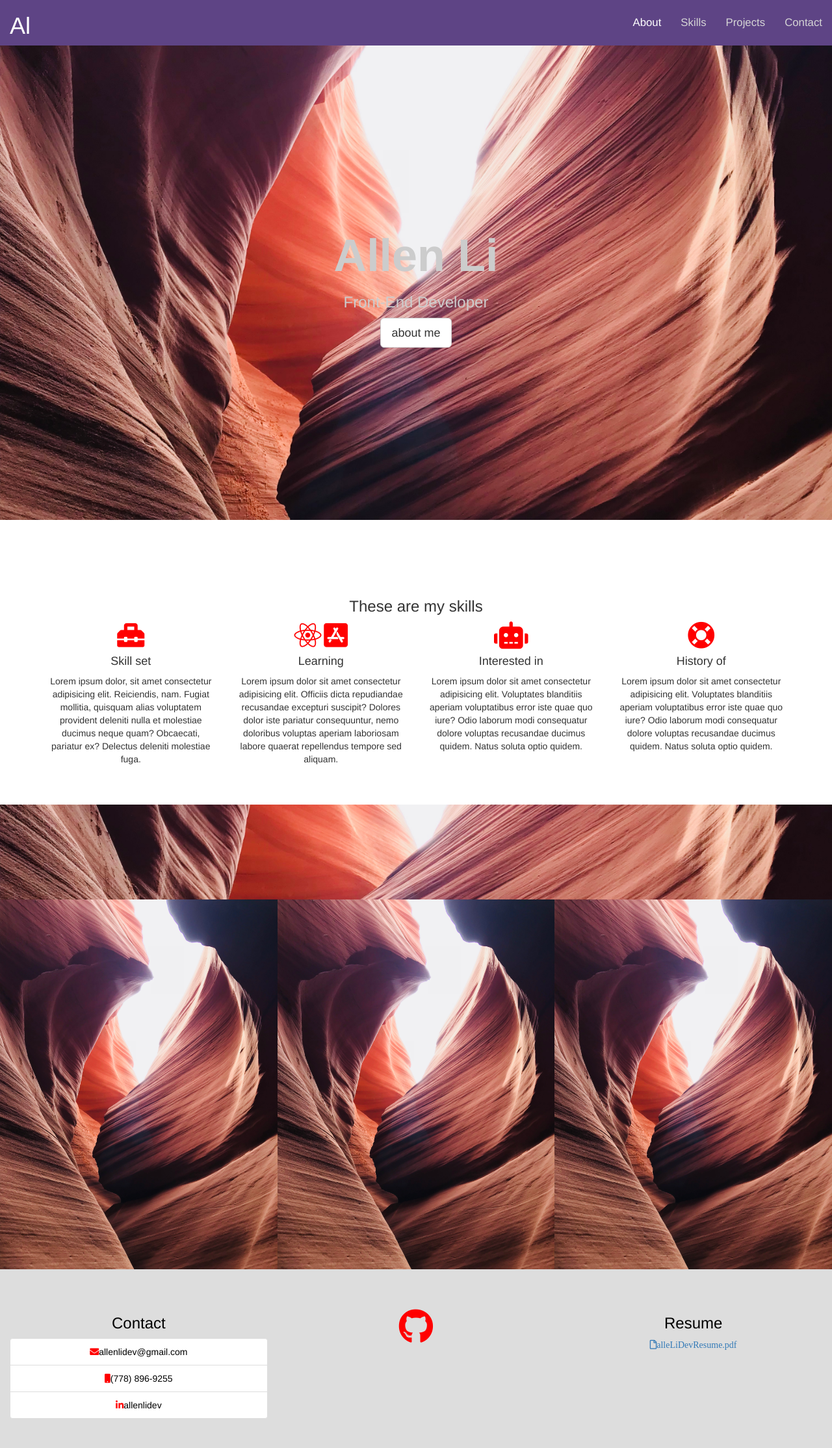
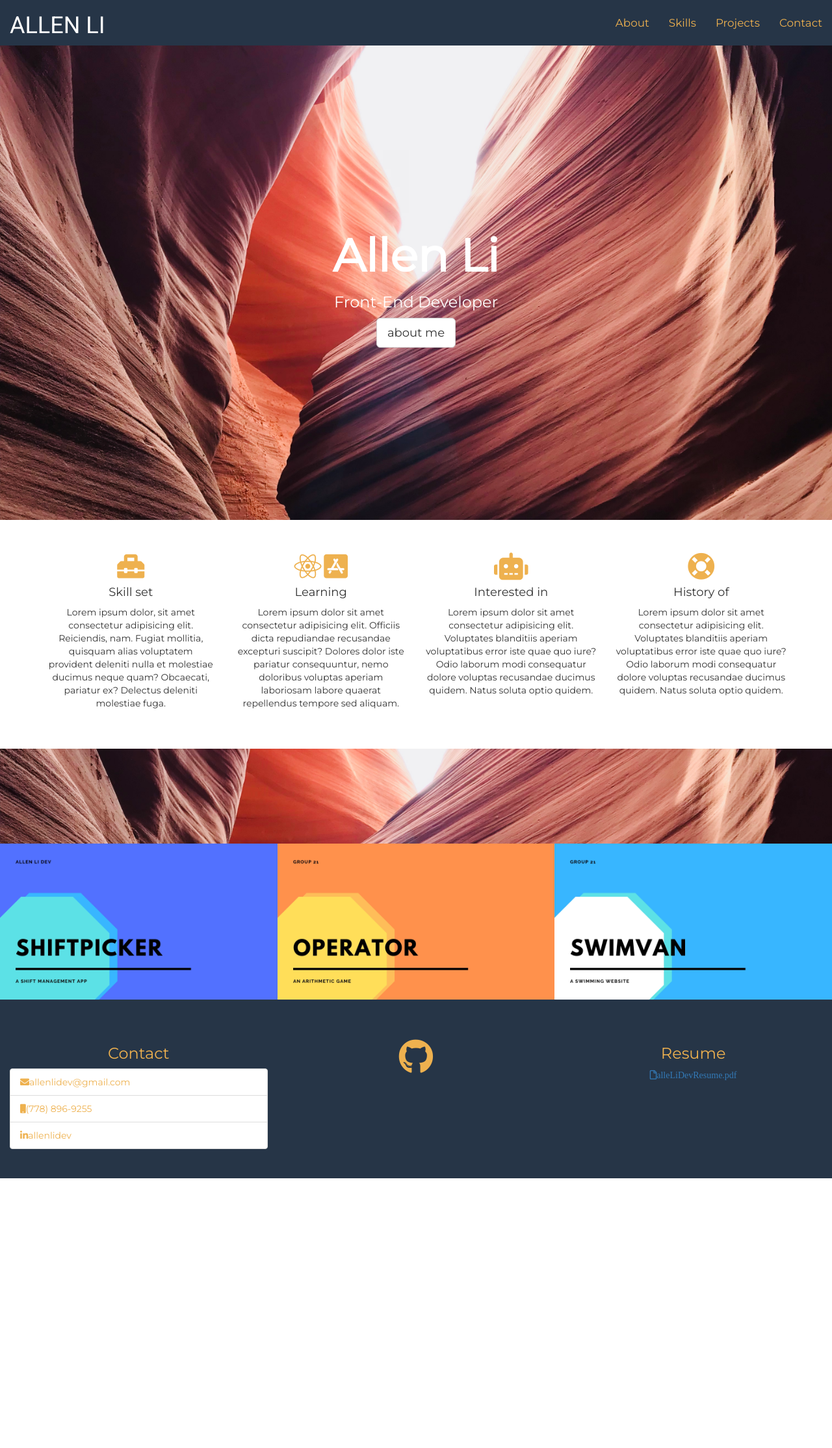
Before and after one commit to AllenLiDev/allenlidev.github.io, a PHP site: page / in a window 1280 px wide. Shown: the whole page at 65% size. After the commit the page ends 1813 px from the top, so only its background shows below. Run offline with PHP 8.4, Linux system fonts and the light colour scheme; some libraries are stand-ins or nearby versions.

Commit message:
added pictures for project sections that are format to the corrects size. added color theme to match that similar of resume

```diff
--- a/assets/css/index.css
+++ b/assets/css/index.css
@@ -1,3 +1,9 @@
+
+/* GOOGLE FONTS */
+@import url('https://fonts.googleapis.com/css?family=Roboto');
+@import url('https://fonts.googleapis.com/css?family=Montserrat');
+
+/* STYLING */
 html {
     height: 100%;
 }
@@ -5,13 +11,14 @@ html {
 body {
     height: 100%;
     padding-top: 70px;
+    font-family: 'Montserrat', sans-serif;
 }
 
 .navbar {
     margin-bottom: 0;
     border-radius: 0;
-    background-color: #5E4485;
-    color: #FFF;
+    background-color: #263547;
+    color: #EEB14F;
     padding: 10px 0;
     font-size: 1.2em;
     border: 0;
@@ -21,17 +28,18 @@ body {
     float: left;
     vertical-align: middle;
     transform: translateY(-50%);
+    font-family: 'Roboto', sans-serif;
 }
 
 .navbar-inverse .navbar-nav .active a,
 .navbar-inverse .navbar-nav .active a:focus,
 .navbar-inverse .navbar-nav .active a:hover {
-    color: #FFF;
-    background-color: #5E4485;
+    color: #EEB14F;
+    background-color: #263547;
 }
 
 .navbar-inverse .navbar-nav li a {
-   color: #D5D5D5;
+   color: #EEB14F;
 }
 
 #about {
@@ -44,7 +52,6 @@ body {
 }
 
 #skills {
-    margin-top: 50px;
     text-align: center;
     padding: 50px 0;
 }
@@ -58,11 +65,15 @@ body {
     background-size: cover;
 }
 
+#contact ul{
+    text-align: left
+}
+
 .landing-text {
     display: table-cell;
     text-align: center;
     vertical-align: middle;
-    color: #CCC;
+    color: #FFF;
 }
 
 .landing-text h1 {
@@ -88,9 +99,9 @@ body {
 
 footer {
     width: 100%;
-    background-color: #DDD;
+    background-color: #263547;
     padding: 50px 0 25px;
-    color: #000;
+    color: #EEB14F;
 }
 
 .hover-unhide {
@@ -100,9 +111,9 @@ footer {
     width: 100%;
     height: 100%;
     text-align: center;
-    color: #fff;
+    color: #EEB14F;
     opacity: 0;
-    background-color: #5E4485;
+    background-color: #263547;
     transition: .35s;
 }
 
@@ -115,9 +126,9 @@ footer {
 }
 
 .hover-unhide:hover {
-    opacity: .6;
+    opacity: .85;
 }
 
 .fas, .fab {
-    color: red;
+    color: #EEB14F;
 }
--- a/index.html
+++ b/index.html
@@ -29,7 +29,7 @@
                 </button>
                 <!-- Rotate 15% and use AOS -->
                 <a class="navbar-brand" href="#home">
-                    <h1>Al</h1>
+                    <h1>ALLEN LI</h1>
                 </a>
             </div>
             <div class="collapse navbar-collapse" id="myNavbar">
@@ -54,11 +54,6 @@
     <!-- Skills -->
     <div id="skills" class="padding">
         <div class="container">
-            <div class="row">
-                <div class="col-lg-12">
-                    <h3>These are my skills</h3>
-                </div>
-            </div>
             <div class="row">
                 <div class="col-lg-3 col-md-3 col-sm-6 col-xs-12">
                     <i class="fas fa-toolbox fa-3x"></i>
@@ -117,7 +112,7 @@
                                 </div>
                             </div>
                         </a>
-                        <img src="assets/img/lower_antelope.JPG" class="img-fluid" alt="desc">
+                        <img src="assets/img/shiftpicker.jpg" class="img-fluid" alt="desc">
                     </div>
                 </div>
                 <div class="col-lg-4 col-md-4 col-sm-4 col-xs-12">
@@ -126,12 +121,12 @@
                             <div class="hover-unhide">
                                 <div class="text-elements">
                                     <h3>Operator</h3>
-                                    <h5>An arithmetic Game</h5>
+                                    <h5>An Arithmetic Game</h5>
                                     <p>1 sentence</p>
                                 </div>
                             </div>
                         </a>
-                        <img src="assets/img/lower_antelope.JPG" class="img-fluid" alt="desc">
+                        <img src="assets/img/operator.jpg" class="img-fluid" alt="desc">
                     </div>
                 </div>
                 <div class="col-lg-4 col-md-4 col-sm-4 col-xs-12">
@@ -145,7 +140,7 @@
                                 </div>
                             </div>
                         </a>
-                        <img src="assets/img/lower_antelope.JPG" class="img-fluid" alt="desc">
+                        <img src="assets/img/swimvan.jpg" class="img-fluid" alt="desc">
                     </div>
                 </div>
             </div>
@@ -158,18 +153,18 @@
                 <h3>Contact</h3>
                 <ul class="list-group">
                     <li class="list-group-item">
-                        <i class="fas fa-envelope fa"></i>allenlidev@gmail.com
+                        <span class="fas fa-envelope fa"></span>allenlidev@gmail.com
                     </li>
                     <li class="list-group-item">
-                        <i class="fas fa-mobile fa"></i>(778) 896-9255
+                        <span class="fas fa-mobile fa"></span>(778) 896-9255
                     </li>
                     <li class="list-group-item">
-                        <i class="fab fa-linkedin-in"></i>allenlidev
+                        <span class="fab fa-linkedin-in"></span>allenlidev
                     </li>
                 </ul>
             </div>
             <div class="col-sm-4">
-                <a class="btn btn-social-icon btn-lg btn-github">
+                <a class="btn btn-social-icon btn-lg btn-github" href="https://github.com/headhuntar">
                     <i class="fab fa-github fa-3x"></i>
                 </a>
                 <p id="lastCommit"></p>
```
Also changed, not shown: assets/img/operator.jpg (added), assets/img/operator.png (deleted), assets/img/shiftpicker.jpg (added), assets/img/swimvan.jpg (added).
